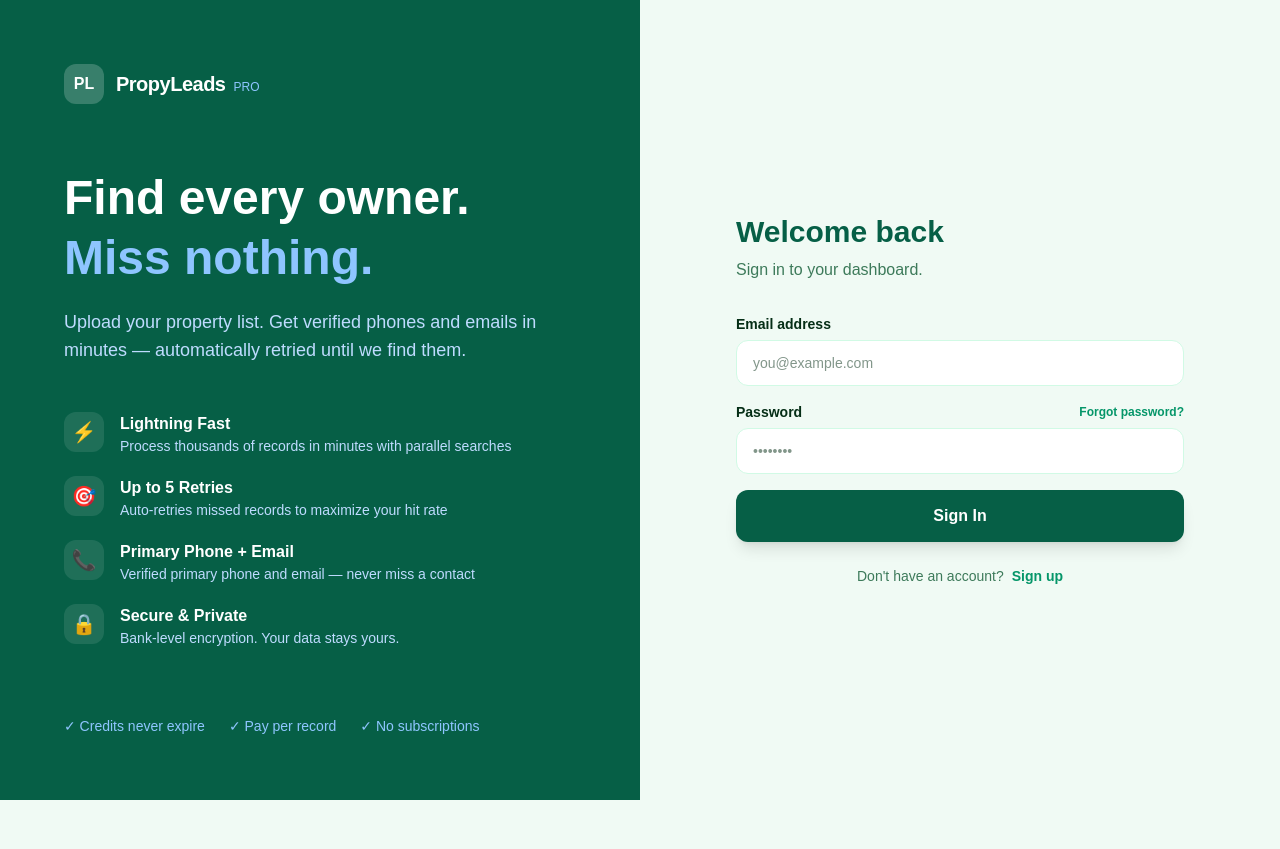
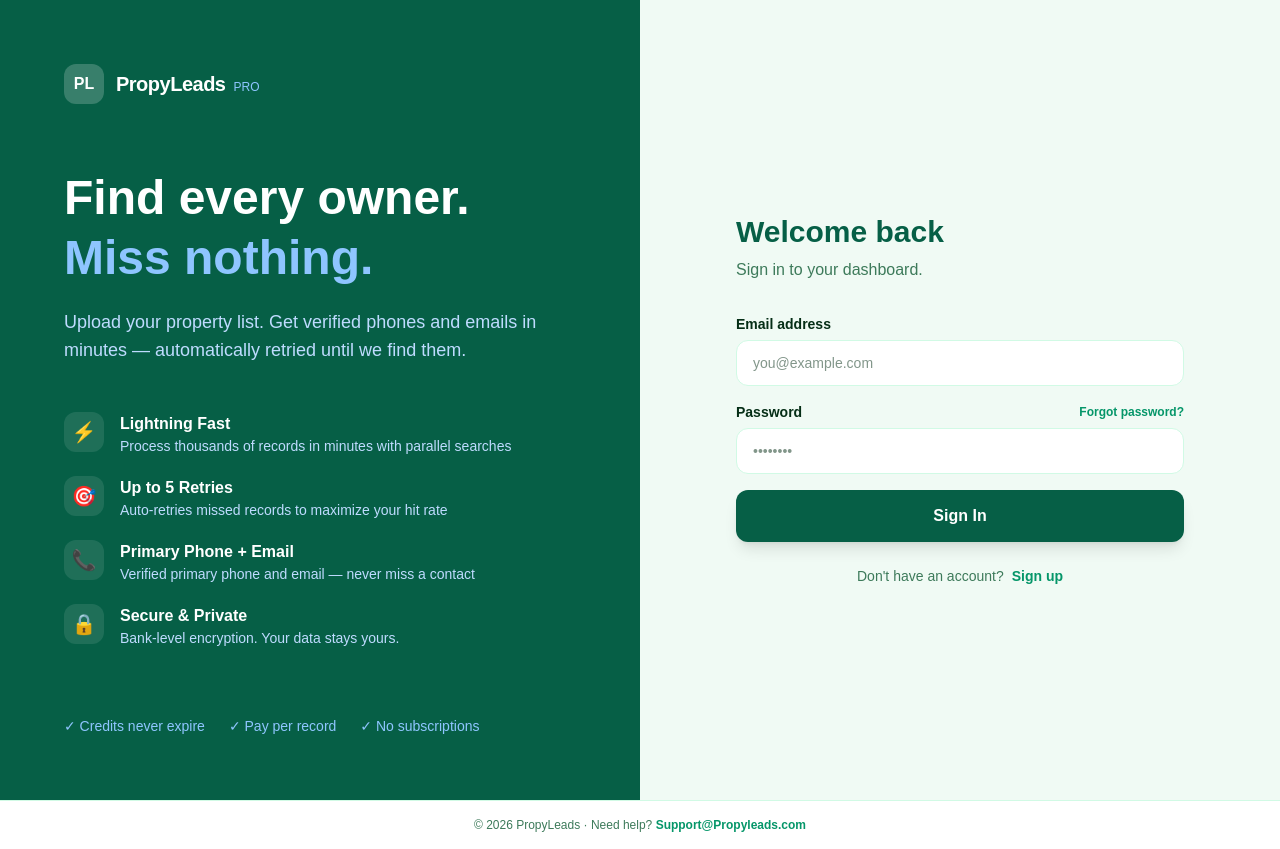
Before and after one commit to HMSRealty/skiptrace-saas, a Next.js app: page / in a window 1280 px wide. Before the commit the page ends 800 px from the top, so only its background shows below. Built offline with nearby package versions, Linux system fonts and the light colour scheme.

Commit message:
add Support@Propyleads.com contact footer to every page

```diff
--- a/app/layout.tsx
+++ b/app/layout.tsx
@@ -27,7 +27,22 @@
       lang="en"
       className={`${geistSans.variable} ${geistMono.variable} h-full antialiased`}
     >
-      <body className="min-h-full flex flex-col">{children}</body>
+      <body className="min-h-full flex flex-col">
+        {children}
+        <footer
+          className="text-center text-xs py-4 px-6"
+          style={{ color: 'var(--text-2)', borderTop: '1px solid var(--border)', background: 'var(--bg-surface)' }}
+        >
+          © {new Date().getFullYear()} PropyLeads · Need help?{' '}
+          <a
+            href="mailto:Support@Propyleads.com"
+            className="font-semibold"
+            style={{ color: 'var(--blue)' }}
+          >
+            Support@Propyleads.com
+          </a>
+        </footer>
+      </body>
     </html>
   );
 }
```
